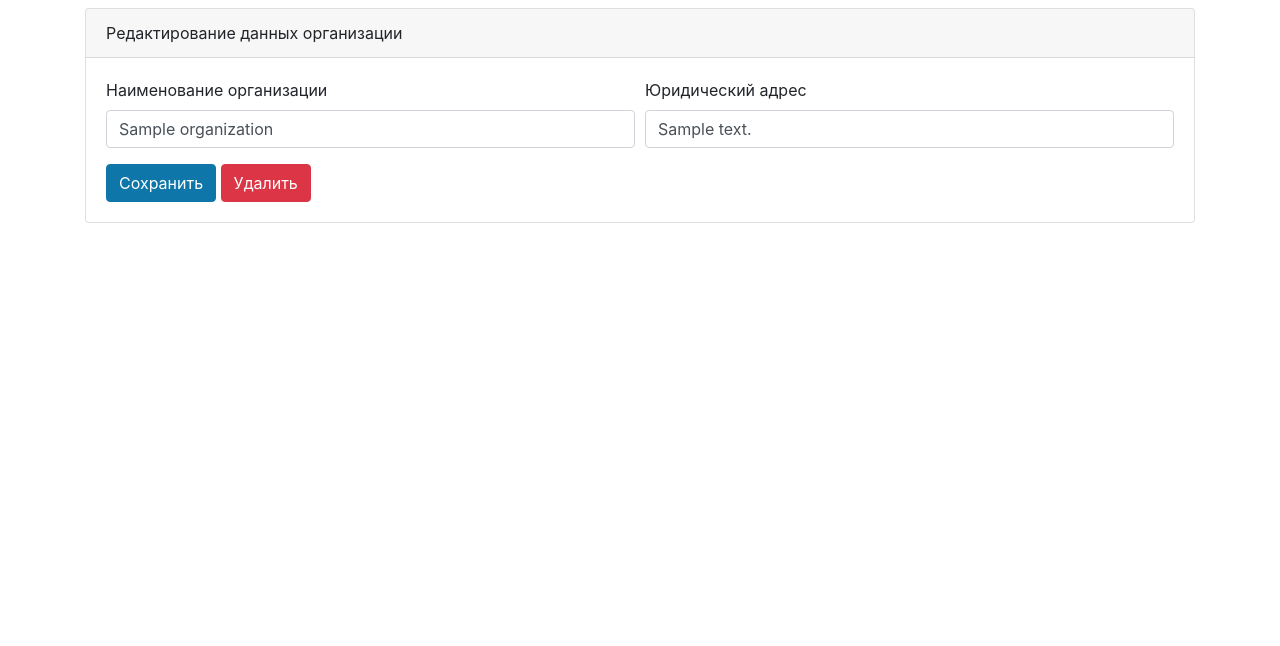
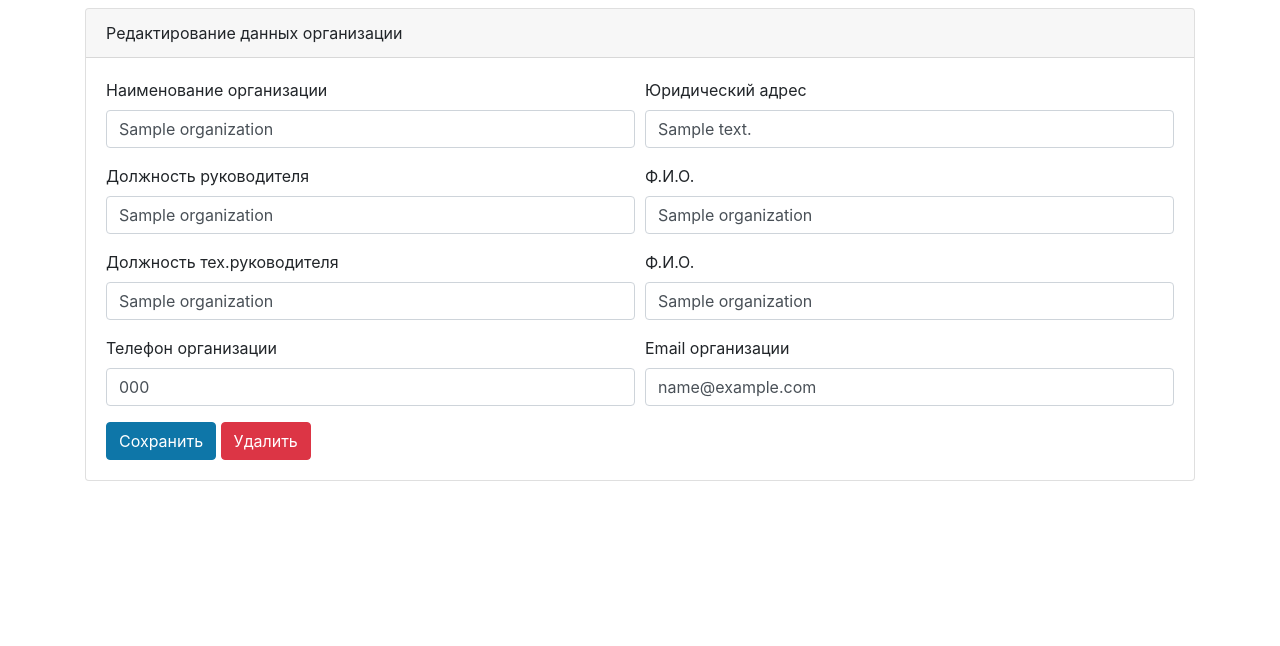
Before and after one commit to Konstantin-kzn-88/prombez_api, a FastAPI app: template templates/docs_app/organizations_edit.html in a window 1280 px wide. Shown: the part 62-708 px from the top of the page. Run offline with FastAPI, Linux system fonts and the light colour scheme; the template is opened without the code that fills it: most values are stand-ins (such as "Sample title", 1, 10 or a date in 2020); some libraries are stand-ins or nearby versions.

Commit message:
20. Полные формы добавления, удаления, редактирования организации

```diff
--- a/templates/docs_app/organizations_edit.html
+++ b/templates/docs_app/organizations_edit.html
@@ -19,6 +19,47 @@
                         <input type="text" class="form-control" name="legal_address" placeholder="Юридический адрес"
                                value="{{ organization.legal_address }}" required>
                     </div>
+
+                    <div class="form-group col-md-6">
+                        <label>Должность руководителя</label>
+                        <input type="text" class="form-control" name="name_position_director"
+                               value="{{ organization.name_position_director }}" placeholder="Генеральный директор"
+                               required>
+                    </div>
+                    <div class="form-group col-md-6">
+                        <label>Ф.И.О.</label>
+                        <input type="text" class="form-control" name="name_director" placeholder="Иванов И.И."
+                               value="{{ organization.name_director }}" required>
+                    </div>
+
+                    <div class="form-group col-md-6">
+                        <label>Должность тех.руководителя</label>
+                        <input type="text" class="form-control" name="name_position_tech_director"
+                               value="{{ organization.name_position_tech_director }}" placeholder="Главный инженер"
+                               required>
+                    </div>
+                    <div class="form-group col-md-6">
+                        <label>Ф.И.О.</label>
+                        <input type="text" class="form-control" name="name_tech_director" placeholder="Петров И.И."
+                               value="{{ organization.name_tech_director }}" required>
+                    </div>
+
+                    <div class="form-group col-md-6">
+                        <label>Телефон организации</label>
+                        <input type="tel" class="form-control"
+                               name="telephone" required placeholder="+7 (922) 258-89-89"
+                               pattern="[\+]\d{1}\s[\(]\d{3}[\)]\s\d{3}[\-]\d{2}[\-]\d{2}"
+                               minlength="18" maxlength="18"
+                               value="{{ organization.telephone }}" required>
+                    </div>
+                    <div class="form-group col-md-6">
+                        <label>Email организации</label>
+                        <input type="email" class="form-control" name="email" required
+                               placeholder="example@mail.com"
+                               value="{{ organization.email }}" required>
+                    </div>
+
+
                 </div>
                 <button type="submit" class="btn btn-primary">Сохранить</button>
                 <button onclick="delete_org('{{ organization.id }}'); return false;"
```
Also changed, not shown: routers/docs_app/organization.py (+29 -7 lines), templates/docs_app/organizations_add.html (+42 -1 lines).
